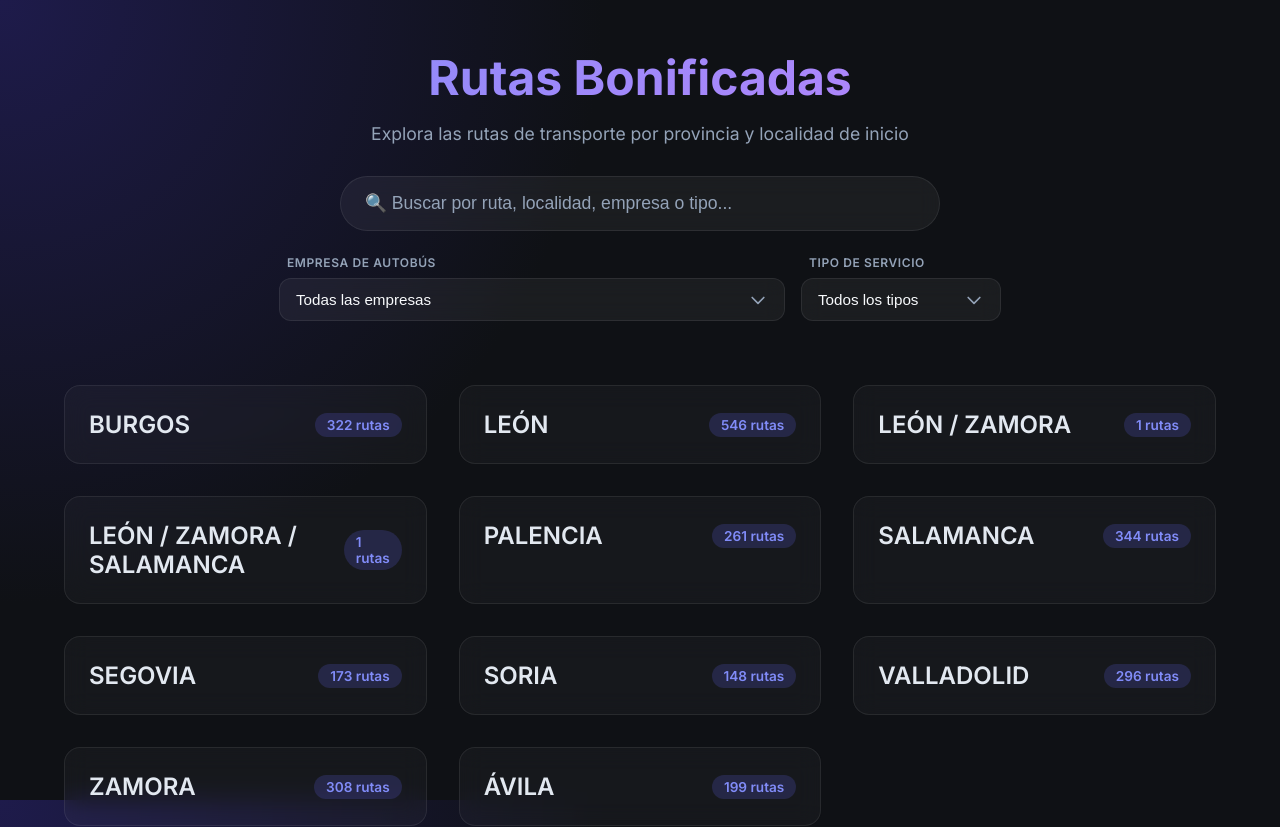
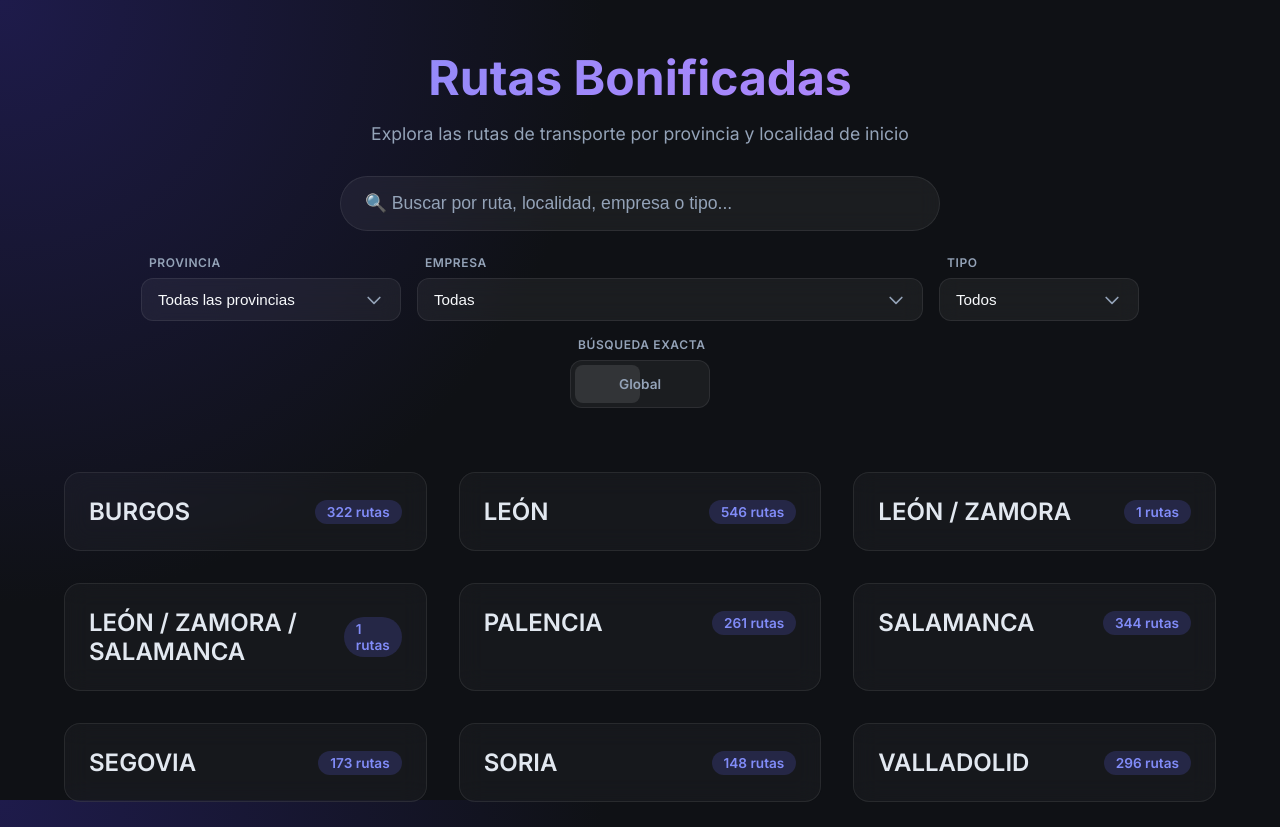
Before and after one commit to mirinicocal4-eng/rutas-app, a React (Vite) app: page / in a window 1280 px wide. Shown: the top 827 px of the page. Built offline with nearby package versions, Linux system fonts and the light colour scheme.

Commit message:
Capital y provincia

```diff
--- a/src/App.jsx
+++ b/src/App.jsx
@@ -7,10 +7,12 @@ function App() {
   const [searchTerm, setSearchTerm] = useState('');
   const [selectedOperator, setSelectedOperator] = useState('all');
   const [selectedType, setSelectedType] = useState('all');
+  const [selectedProvince, setSelectedProvince] = useState('all');
+  const [exactMatch, setExactMatch] = useState(false);
 
   // Transform data: Group by Province -> Origin Locality
   // Also extract unique operators and types
-  const { transformedData, operators, serviceTypes } = useMemo(() => {
+  const { transformedData, operators, serviceTypes, provincesList } = useMemo(() => {
     const result = {};
     const operatorsSet = new Set();
     const typesSet = new Set();
@@ -68,7 +70,8 @@ function App() {
     return {
       transformedData: result,
       operators: Array.from(operatorsSet).sort(),
-      serviceTypes: Array.from(typesSet).sort()
+      serviceTypes: Array.from(typesSet).sort(),
+      provincesList: Object.keys(result).sort()
     };
   }, []);
 
@@ -81,6 +84,11 @@ function App() {
     const result = {};
 
     Object.keys(transformedData).forEach(prov => {
+      // Province filter
+      if (selectedProvince !== 'all' && prov !== selectedProvince) {
+        return;
+      }
+
       const localities = transformedData[prov];
       const filteredLocalities = {};
       let hasMatchInProv = false;
@@ -99,9 +107,15 @@ function App() {
           }
 
           // Check search term
-          if (searchTerms.length > 0) {
-            const context = normalizeText(`${route.nombre} ${route.operador} ${route.tipo} ${loc} ${prov}`);
-            return searchTerms.every(term => context.includes(term));
+          if (searchTerm.trim()) {
+            if (exactMatch) {
+              // Exact locality match (normalized)
+              return normalizeText(loc) === normalizeText(searchTerm);
+            } else {
+              // Flexible context search
+              const context = normalizeText(`${route.nombre} ${route.operador} ${route.tipo} ${loc} ${prov}`);
+              return searchTerms.every(term => context.includes(term));
+            }
           }
 
           return true;
@@ -119,7 +133,7 @@ function App() {
     });
 
     return result;
-  }, [searchTerm, selectedOperator, selectedType, transformedData]);
+  }, [searchTerm, selectedOperator, selectedType, selectedProvince, exactMatch, transformedData]);
 
   const provinces = Object.keys(filteredData).sort();
 
@@ -141,13 +155,27 @@ function App() {
 
         <div className="filters-container">
           <div className="filter-group">
-            <label className="filter-label">Empresa de Autobús</label>
+            <label className="filter-label">Provincia</label>
+            <select
+              className="filter-select"
+              value={selectedProvince}
+              onChange={(e) => setSelectedProvince(e.target.value)}
+            >
+              <option value="all">Todas las provincias</option>
+              {provincesList.map(p => (
+                <option key={p} value={p}>{p}</option>
+              ))}
+            </select>
+          </div>
+
+          <div className="filter-group">
+            <label className="filter-label">Empresa</label>
             <select
               className="filter-select"
               value={selectedOperator}
               onChange={(e) => setSelectedOperator(e.target.value)}
             >
-              <option value="all">Todas las empresas</option>
+              <option value="all">Todas</option>
               {operators.map(op => (
                 <option key={op} value={op}>{op}</option>
               ))}
@@ -155,17 +183,25 @@ function App() {
           </div>
 
           <div className="filter-group">
-            <label className="filter-label">Tipo de Servicio</label>
+            <label className="filter-label">Tipo</label>
             <select
               className="filter-select"
               value={selectedType}
               onChange={(e) => setSelectedType(e.target.value)}
             >
-              <option value="all">Todos los tipos</option>
+              <option value="all">Todos</option>
               {serviceTypes.map(type => (
                 <option key={type} value={type}>{type}</option>
               ))}
             </select>
+          </div>
+
+          <div className="filter-group toggle-group">
+            <label className="filter-label">Búsqueda Exacta</label>
+            <div className="toggle-wrapper" onClick={() => setExactMatch(!exactMatch)}>
+              <div className={`toggle-slider ${exactMatch ? 'active' : ''}`}></div>
+              <span className="toggle-text">{exactMatch ? 'Localidad' : 'Global'}</span>
+            </div>
           </div>
         </div>
       </header>
--- a/src/index.css
+++ b/src/index.css
@@ -307,6 +307,62 @@ header p {
   color: var(--text-primary);
 }
 
+/* Toggle Switch */
+.toggle-group {
+  min-width: 140px;
+}
+
+.toggle-wrapper {
+  display: flex;
+  align-items: center;
+  background: rgba(255, 255, 255, 0.05);
+  border: 1px solid var(--glass-border);
+  padding: 0.35rem;
+  border-radius: 12px;
+  cursor: pointer;
+  height: 48px;
+  position: relative;
+  transition: all 0.3s ease;
+  user-select: none;
+}
+
+.toggle-wrapper:hover {
+  background: rgba(255, 255, 255, 0.1);
+  border-color: var(--accent);
+}
+
+.toggle-slider {
+  position: absolute;
+  left: 4px;
+  top: 4px;
+  bottom: 4px;
+  width: calc(50% - 4px);
+  background: rgba(255, 255, 255, 0.1);
+  border-radius: 8px;
+  transition: all 0.3s cubic-bezier(0.4, 0, 0.2, 1);
+}
+
+.toggle-slider.active {
+  left: calc(50%);
+  background: var(--accent);
+  box-shadow: 0 0 10px rgba(99, 102, 241, 0.4);
+}
+
+.toggle-text {
+  flex: 1;
+  text-align: center;
+  font-size: 0.85rem;
+  font-weight: 600;
+  color: var(--text-secondary);
+  z-index: 1;
+  transition: color 0.3s ease;
+  padding: 0 0.5rem;
+}
+
+.toggle-slider.active + .toggle-text {
+  color: var(--text-primary);
+}
+
 /* No results state */
 .no-results {
   text-align: center;
```
